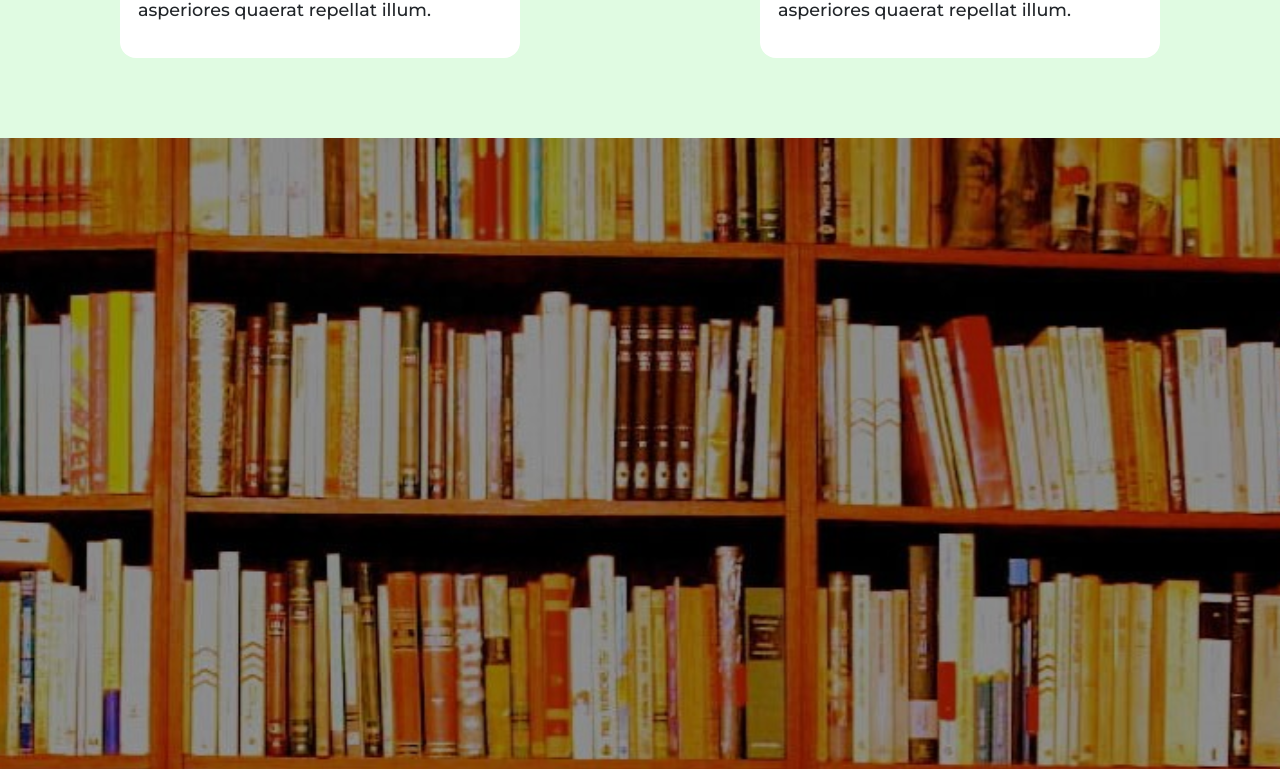
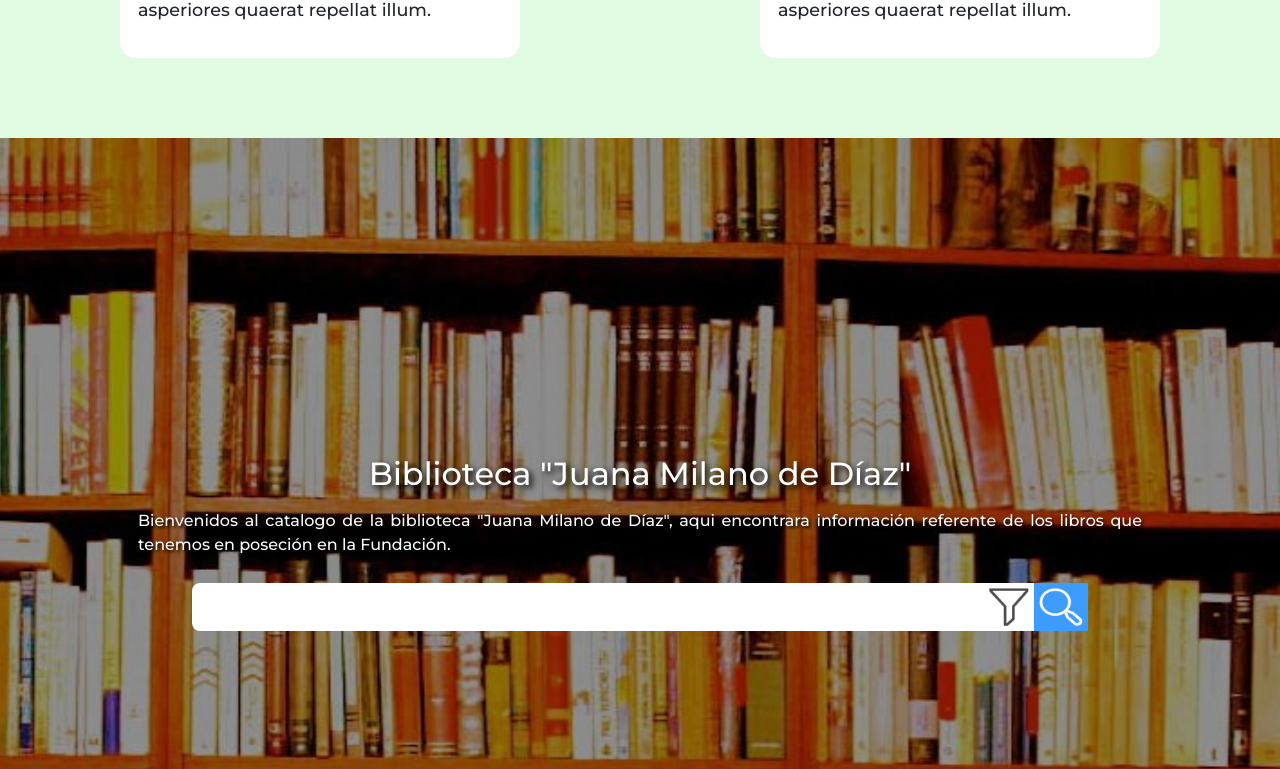
Before and after one commit to zovalger/fupagua-landing, a Next.js app: page /biblioteca in a window 1280 px wide. Shown: the part 1492-2261 px from the top of the page. Built offline with nearby package versions, Linux system fonts and the light colour scheme.

Commit message:
catalogo_header

```diff
--- a/pages/biblioteca.jsx
+++ b/pages/biblioteca.jsx
@@ -13,6 +13,7 @@ import "react-multi-carousel/lib/styles.css";
 
 import style from '../styles/Biblioteca/Biblioteca.module.css'
 import styleL from '../styles/Biblioteca/LibrosR.module.css'
+import styleC from '../styles/Biblioteca/LibrosC.module.css'
 
 function GroupExample() {
 
@@ -23,12 +24,12 @@ function GroupExample() {
       items: 5
     },
     desktop: {
-      breakpoint: { max: 3000, min: 1024 },
-      items: 3
+      breakpoint: { max: 3000, min: 720 },
+      items: 2
     },
     tablet: {
-      breakpoint: { max: 1024, min: 464 },
-      items: 2
+      breakpoint: { max: 720, min: 464 },
+      items: 1
     },
     mobile: {
       breakpoint: { max: 464, min: 0 },
@@ -73,12 +74,53 @@ function GroupExample() {
           <div className={style.container__catalogo}>
 
               <div className={style.Header__catalogo}>
+                  <div className={style.Header__text}>
+                        <h2>Biblioteca {`"Juana Milano de Díaz"`}</h2>
+                        <p>Bienvenidos al catalogo de la biblioteca {`"Juana Milano de Díaz"`}, aqui encontrara información referente de los libros
+                        que tenemos en poseción en la Fundación.
+                        </p>
+                  </div>
+                  <div className={style.Header__search}>  {/*Temporal*/}
+                    <div className={style.container__search}>
 
+                        <input
+                        type={"text"}
+                        className={style.search}
+                        />
+
+
+                        <button className={style.button__filter}>
+                          <Image
+                          src={'/Vectores/filter.png'}
+                          width={400}
+                          height={400}
+                          alt="Vector de filtro"
+                          loading="lazy"
+                          />
+                        </button>
+
+
+
+                    </div>
+
+                      <button className={style.button}>
+                        <Image
+                        src={'/Vectores/search.png'}
+                        width={400}
+                        height={400}
+                        alt="Vector del Buscador"
+                        loading="lazy"
+                        />
+                      </button>
+
+                  </div>
               </div>
 
               <div className={style.content_catalogo}>
 
-                </div>
+
+
+              </div>
 
 
           </div>
@@ -121,3 +163,21 @@ function LibrosRecomendados(){
   )
 
 }
+
+
+function Libros(){
+  return(
+
+    <>
+
+    <div className={styleC.container}>
+
+      {/*Ficha basica de los  libros*/}
+
+    </div>
+
+    </>
+
+
+  )
+}
--- a/styles/Biblioteca/Biblioteca.module.css
+++ b/styles/Biblioteca/Biblioteca.module.css
@@ -10,7 +10,7 @@
     flex-direction: column;
     min-width: 100%;
     position: relative;
-    background-color: #FFFFFF;
+    background-color: #e7e5e5;
 }
 
 
@@ -22,4 +22,87 @@
     background-size: cover;
     display: flex;
     align-items: center;
+    justify-content: center;
+    color: #ffff;
+    flex-direction: column;
 }
+
+/*****  Texto del encabezado    ******/
+.Header__text{
+    width: 80%;
+    display: flex;
+    align-items: center;
+    justify-content: center;
+    flex-direction: column;
+    padding: 10px;
+}
+
+.Header__text h2{
+    text-align: center;
+    margin-bottom: 15px;
+    text-shadow: black 0.1em 0.1em 0.2em;
+ }
+
+.Header__text p{
+   text-align: justify;
+   width: 100%;
+   text-shadow: black 0.1em 0.1em 0.2em;
+}
+
+
+/*******   Input de filtro      *******/
+
+.Header__search{
+    min-width: 70%;
+    display: flex;
+    flex-direction: row;
+    justify-content: center;
+    height: 6vh;
+}
+
+
+.container__search{
+    width: 100%;
+    height: 100%;
+    position: relative;
+}
+
+
+
+.Header__search .search{
+    min-width: 100%;
+    height: 100%;
+    border-top-left-radius: 0.5rem;
+    border-bottom-left-radius: 0.5rem;
+    border: none;
+}
+
+.container__search .button__filter{
+    position: absolute;
+    right: 0;
+    top: 0;
+    min-width: 6%;
+    height: 100%;
+    padding: 5px;
+    border: none;
+    background-color: transparent !important;
+}
+
+.container__search .button__filter img{
+    width: 100%;
+    height: 100%;
+}
+
+
+.Header__search .button{
+    min-width: 6%;
+    height: 100%;
+    padding: 5px;
+    border: none;
+    background-color: #3e9bff;
+}
+
+.Header__search .button img{
+    width: 100%;
+    height: 100%;
+}
--- a/styles/Biblioteca/LibrosR.module.css
+++ b/styles/Biblioteca/LibrosR.module.css
@@ -27,8 +27,6 @@
 }
 
 
-
-
 /******** Contenedor Texto********/
 
 
@@ -51,7 +49,7 @@
 
 
 
-   /*****Contenedor de libros*****/
+   /*****Contenedor de Imagen*****/
    .container__img{
     display: flex;
     min-width: 100%;
@@ -150,3 +148,34 @@
       transform: rotateY(-15deg);
     }
   }
+
+
+  @media screen and (max-width:412px) {
+    .container__book{
+
+      width: 300px;
+  }
+
+
+
+/******** Contenedor Texto********/
+
+.container__text h2{
+  font-size: 1.80rem;
+
+}
+
+.container__text p{
+  font-size: 1.05rem;
+
+}
+
+
+
+   /*****Contenedor de Imagen*****/
+.container__img img{
+   height: 260px;
+   width: 200px;
+}
+
+  }
--- a/styles/SliderHeader/SliderHeader.module.css
+++ b/styles/SliderHeader/SliderHeader.module.css
@@ -16,11 +16,11 @@
 }
 
 .container_text h3{
-    text-shadow: black 0.1em 0.1em 0.2em
+    text-shadow: black 0.1em 0.1em 0.2em;
 }
 
 .container_text p{
-    text-shadow: black 0.1em 0.1em 0.2em
+    text-shadow: black 0.1em 0.1em 0.2em;
 }
 
 
--- a/styles/Videos/videos.module.css
+++ b/styles/Videos/videos.module.css
@@ -26,7 +26,7 @@
 /*** Contenedor de videos****/
 .video{
     min-width: 100%;
-    height: 100vh;
+    height: 80vh;
     padding: 10px;
 }
 
```
Also changed, not shown: pages/videos.jsx (+13 -0 lines), public/Vectores/Search.png (added), public/Vectores/filter.png (added), styles/Biblioteca/LibrosC.module.css (added). Lines whose indentation alone changed are shown as unchanged.
